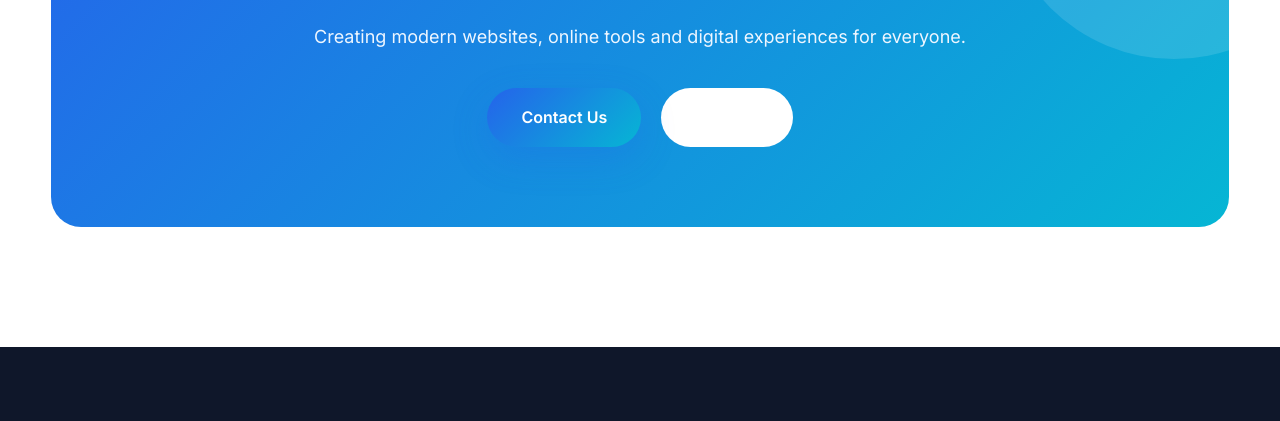
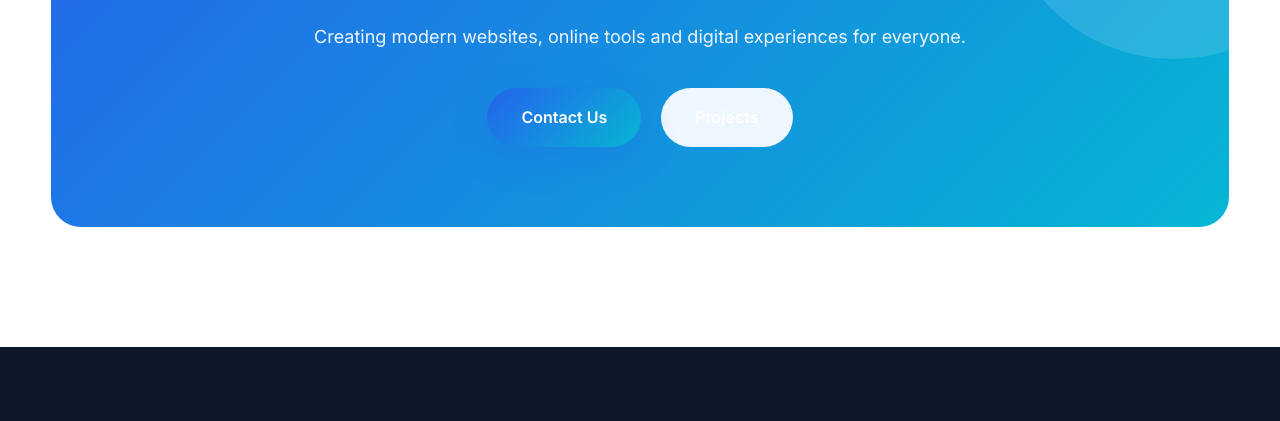
Before and after one commit to karan86512/karanmorehub, a plain HTML site: page index.html in a window 1280 px wide. Shown: the part 8636-9057 px from the top of the page. Drawn offline with Linux system fonts and the light colour scheme.

Commit message:
Update style.css

```diff
--- a/style.css
+++ b/style.css
@@ -1711,7 +1711,7 @@ flex-wrap:wrap;
 
 .cta .btn.secondary{
 
-background:#fff;
+background: #eef6ff;
 
 border:none;
 
```
